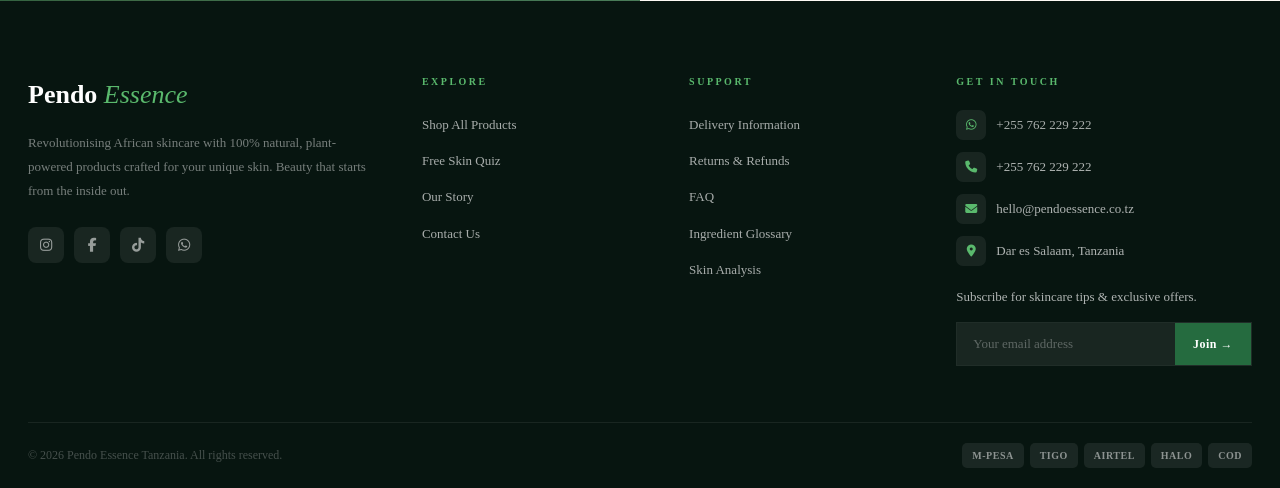
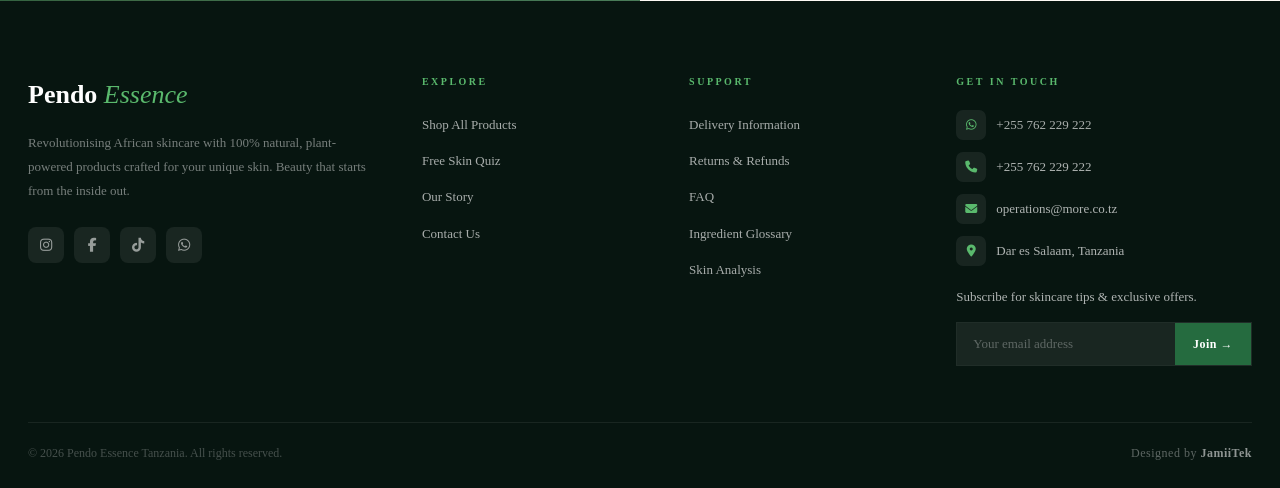
Before and after one commit to Barackwilliam/pendo_essence, a Django app: page /accounts/register/ in a window 1280 px wide. Shown: the part 839-1327 px from the top of the page. After the commit the page ends 1299 px from the top, so only its background shows below. Run offline with Django 4.2, Linux system fonts and the light colour scheme; data comes from the database, SQL or seed files in the repository; data that the repository does not hold is empty.

Commit message:
second commit

```diff
--- a/templates/base.html
+++ b/templates/base.html
@@ -1220,7 +1220,7 @@
                 </div>
                 <div class="f-contact-item">
                     <i class="fas fa-envelope"></i>
-                    <span>{% if site_settings.email %}{{ site_settings.email }}{% else %}hello@pendoessence.co.tz{% endif %}</span>
+                    <span>{% if site_settings.email %}{{ site_settings.email }}{% else %}operations@more.co.tz{% endif %}</span>
                 </div>
                 <div class="f-contact-item">
                     <i class="fas fa-map-marker-alt"></i>
@@ -1239,15 +1239,11 @@
         </div>
 
         <div class="footer-bar">
-            <span>© 2026 Pendo Essence Tanzania. All rights reserved.</span>
-            <div class="pay-chips">
-                <span class="pay-chip">M-PESA</span>
-                <span class="pay-chip">TIGO</span>
-                <span class="pay-chip">AIRTEL</span>
-                <span class="pay-chip">HALO</span>
-                <span class="pay-chip">COD</span>
-            </div>
-        </div>
+    <span>© 2026 Pendo Essence Tanzania. All rights reserved.</span>
+    <a href="https://www.jamiitek.com" target="_blank" rel="noopener noreferrer" class="jamiitek-credit">
+        Designed by <strong>JamiiTek</strong>
+    </a>
+</div>
     </div>
 </footer>
 
@@ -1352,6 +1348,26 @@ function getCookie(name) {
     return '';
 }
 </script>
+<style>
+    .jamiitek-credit {
+    color: rgba(255,255,255,.35);
+    font-size: 12px;
+    font-family: var(--font-head);
+    letter-spacing: .5px;
+    transition: color .25s;
+    text-decoration: none;
+}
+.jamiitek-credit:hover {
+    color: var(--g300);
+}
+.jamiitek-credit strong {
+    color: rgba(255,255,255,.55);
+    font-weight: 700;
+}
+.jamiitek-credit:hover strong {
+    color: var(--g200);
+}
+</style>
 
 {% block extra_js %}{% endblock %}
 </body>
```
